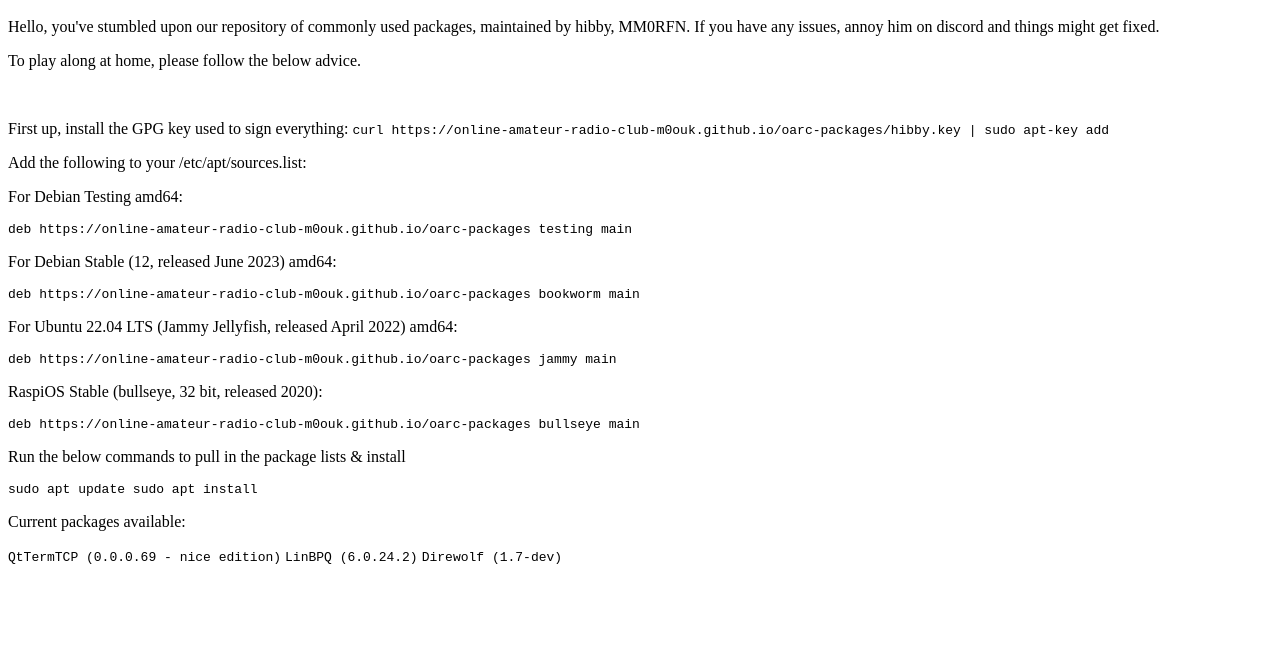
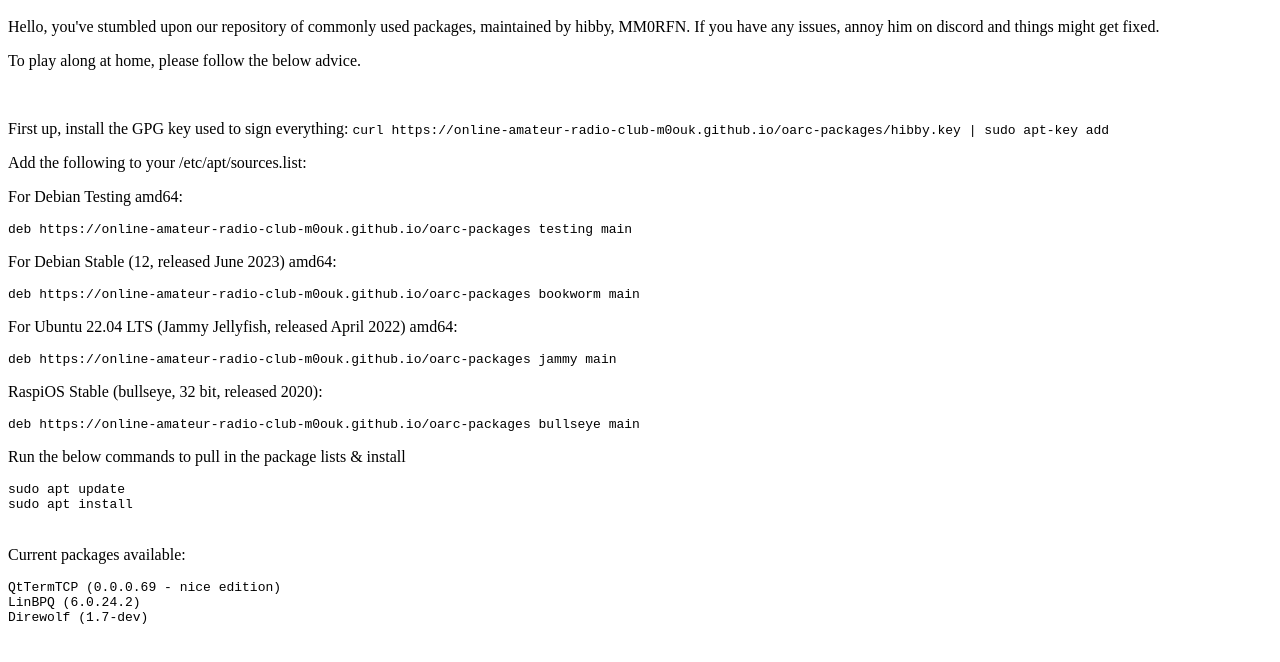
Before and after one commit to Online-Amateur-Radio-Club-M0OUK/oarc-packages, a plain HTML site: page index.html in a window 1280 px wide. Shown: the part 48-710 px from the top of the page. Drawn offline with Linux system fonts and the light colour scheme.

Commit message:
the last updates were worse somehow

```diff
--- a/index.html
+++ b/index.html
@@ -19,12 +19,12 @@
 	<code> deb https://online-amateur-radio-club-m0ouk.github.io/oarc-packages bullseye main</code>
 	<br />
 	<p>Run the below commands to pull in the package lists & install <p>
-	<code> sudo apt update </code>
-	<code> sudo apt install <pick from below packages> </code>
+	<code> sudo apt update </code><br />
+	<code> sudo apt install <pick from below packages> </code> <br >
 	<br />
 	<p> Current packages available: </p>
-	<code> QtTermTCP (0.0.0.69 - nice edition)</code>
-	<code>LinBPQ (6.0.24.2)</code>
-	<code>Direwolf (1.7-dev) </code>
+	<code> QtTermTCP (0.0.0.69 - nice edition)</code><br />
+	<code>LinBPQ (6.0.24.2)</code><br />
+	<code>Direwolf (1.7-dev) </code><br />
 	</body>
 </html>
```
